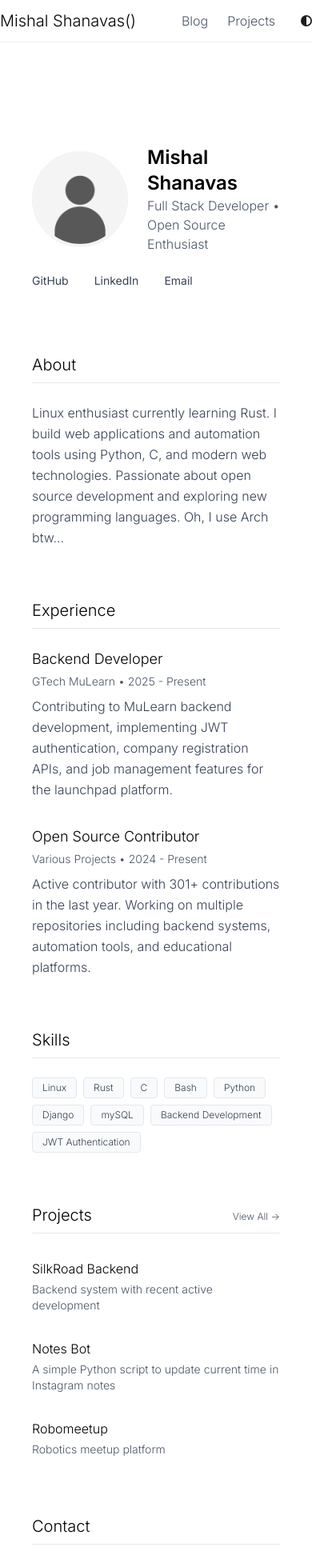
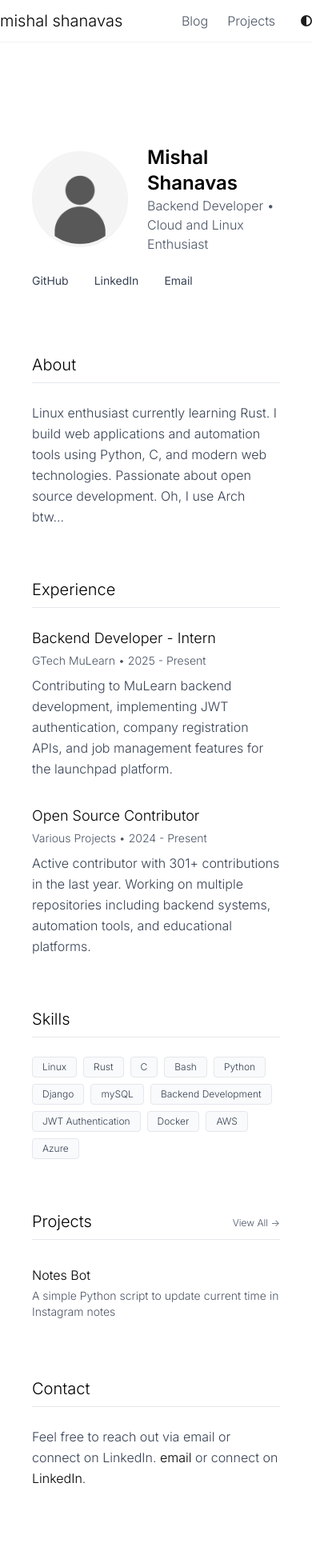
Before and after one commit to mishalshanavas/my-portfolio, a Next.js app: page / in a window 390 px wide. Shown: the top 1959 px of the page at 80% size. Built offline with nearby package versions, Linux system fonts and the light colour scheme.

Commit message:
Update metadata and enhance project display; refactor code structure and improve styling

```diff
--- a/app/lib/config.ts
+++ b/app/lib/config.ts
@@ -1,10 +1,10 @@
 export const metaData = {
   baseUrl: "http://localhost:3000/",
-  title: "Mishal Shanavas()",
+  title: "mishal shanavas",
   name: "Mishal Shanavas",
   ogImage: "/opengraph-image.png",
   description:
-    "Linux enthusiast and developer currently learning Rust. Personal portfolio website built with Next.js, TypeScript, and Tailwind CSS, showcasing projects, skills, and experiences in a modern and responsive design.",
+    "Linux enthusiast and developer currently learning Rust. Passionate about Cloud Computing, Open Source, and Web Development. I build web applications and automation tools using Python, C, and modern web technologies."
 };
 
 export const socialLinks = {
@@ -12,26 +12,35 @@ export const socialLinks = {
   github: "https://github.com/mishalshanavas",
   instagram: "https://www.instagram.com/mishal_shanavas/",
   linkedin: "https://www.linkedin.com/in/mishalshanavas",
-  email: "mailto:mishalshanavas@yahoo.com",
+  email: "mailto:mishalshanavas@yahoo.com"
 };
 
-export const aboutMe = `Linux enthusiast currently learning Rust. I build web applications and automation tools using Python, C, and modern web technologies. Passionate about open source development and exploring new programming languages. Oh, I use Arch btw...`;
+export const hero = {
+  name: metaData.name,
+  title: "Backend Developer • Cloud and Linux Enthusiast",
+  image: "/profile.png",
+};
+export const contact = {
+  text: "Feel free to reach out via email or connect on LinkedIn.",
+};
+
+export const aboutMe = `Linux enthusiast currently learning Rust. I build web applications and automation tools using Python, C, and modern web technologies. Passionate about open source development.  Oh, I use Arch btw...`;
 
 export const experiences = [
   {
-    role: "Backend Developer",
+    role: "Backend Developer - Intern",
     company: "GTech MuLearn",
     period: "2025 - Present",
     description:
-      "Contributing to MuLearn backend development, implementing JWT authentication, company registration APIs, and job management features for the launchpad platform.",
+      "Contributing to MuLearn backend development, implementing JWT authentication, company registration APIs, and job management features for the launchpad platform."
   },
   {
     role: "Open Source Contributor",
     company: "Various Projects",
     period: "2024 - Present",
     description:
-      "Active contributor with 301+ contributions in the last year. Working on multiple repositories including backend systems, automation tools, and educational platforms.",
-  },
+      "Active contributor with 301+ contributions in the last year. Working on multiple repositories including backend systems, automation tools, and educational platforms."
+  }
 ];
 
 export const skills = [
@@ -44,45 +53,31 @@ export const skills = [
   "mySQL",
   "Backend Development",
   "JWT Authentication",
+  "Docker",
+  "AWS",
+  "Azure",
 ];
 
 export const projects = [
   {
-    name: "SilkRoad Backend",
-    url: "https://github.com/mishalshanavas/silkRoad-backend",
-    description: "Backend system with recent active development",
-    featured: true,
-  },
-  {
     name: "Notes Bot",
     url: "https://github.com/mishalshanavas/notes-bot",
     description: "A simple Python script to update current time in Instagram notes",
+    image: "https://github.com/mishalshanavas/notes-bot/assets/70484516/cdd408dd-fae2-43e5-aa51-b6f61c8c0ffa",
+    imageAlignment: "object-left",
     featured: true,
-  },
-  {
-    name: "Robomeetup",
-    url: "https://github.com/mishalshanavas/Robomeetup",
-    description: "Robotics meetup platform",
-    featured: true,
+    tech: ["Python"],
   },
   {
     name: "Instagram DP",
     url: "https://github.com/mishalshanavas/Instagram-dp",
     description: "Instagram profile picture related tool",
+    image: "https://github.com/user-attachments/assets/83b23108-116a-4a98-9d53-658ad9dec2a6",
     featured: false,
-  },
-  {
-    name: "Snapscore Bot",
-    url: "https://github.com/mishalshanavas/snapscore-bot",
-    description: "Automated Snapchat score tracking bot",
-    featured: false,
-  },
-  {
-    name: "DSA Lab",
-    url: "https://github.com/mishalshanavas/DSA-Lab",
-    description: "Data Structures and Algorithms practice repository in C",
-    featured: false,
+    imageAlignment: "object-left",
+    tech: ["Python"],
   },
 ];
 
+
 export const topProjects = projects.filter((p) => p.featured);
--- a/app/page.tsx
+++ b/app/page.tsx
@@ -1,6 +1,6 @@
 import Image from "next/image";
 import Link from "next/link";
-import { socialLinks, experiences, aboutMe, skills, topProjects } from "./lib/config";
+import { hero, socialLinks, experiences, aboutMe, skills, topProjects, contact } from "./lib/config";
 
 export default function Page() {
   return (
@@ -11,7 +11,7 @@ export default function Page() {
         <section className="flex flex-col items-start justify-center mb-20">
           <div className="flex items-center gap-6 mb-6 justify-start">
             <Image
-              src="/profile.png"
+              src={hero.image}
               alt="Profile photo"
               className="rounded-full border-4 border-gray-100 dark:border-gray-800 grayscale hover:grayscale-0 transition-all duration-300"
               unoptimized
@@ -21,10 +21,10 @@ export default function Page() {
             />
             <div className="flex flex-col">
               <h1 className="text-2xl md:text-3xl font-semibold text-black dark:text-white">
-                Mishal Shanavas
+                {hero.name}
               </h1>
               <p className="text-base text-gray-600 dark:text-gray-400 font-light">
-                Full Stack Developer • Open Source Enthusiast
+                {hero.title}
               </p>
             </div>
           </div>
@@ -142,7 +142,7 @@ export default function Page() {
             Contact
           </h2>
           <p className="text-gray-700 dark:text-gray-300 font-light leading-relaxed">
-            Feel free to reach out via{" "}
+            {contact.text}{" "}
             <a
               href={socialLinks.email}
               className="text-black dark:text-white border-b border-transparent hover:border-gray-300 dark:hover:border-gray-600 transition-colors"
--- a/app/projects/page.tsx
+++ b/app/projects/page.tsx
@@ -1,4 +1,5 @@
 import Link from "next/link";
+import Image from "next/image";
 import type { Metadata } from "next";
 import { projects } from "../lib/config";
 
@@ -11,20 +12,43 @@ export default function Projects() {
   return (
     <section>
       <h1 className="mb-8 text-2xl font-medium">Projects</h1>
-      <div>
+      <div className="grid gap-6 md:grid-cols-2">
         {projects.map((project, index) => (
           <Link
             key={index}
             href={project.url}
-            className="flex flex-col space-y-1 mb-5 transition-opacity duration-200 hover:opacity-80"
+            className="group block overflow-hidden rounded-lg border border-neutral-200 dark:border-neutral-800 transition-all duration-200 hover:border-neutral-300 dark:hover:border-neutral-700 hover:shadow-md"
             target="_blank"
             rel="noopener noreferrer"
           >
-            <div className="w-full flex flex-col sm:flex-row justify-between items-start sm:items-center space-y-1 sm:space-y-0 sm:space-x-2">
-              <h2 className="text-black dark:text-white">{project.name}</h2>
-              <p className="text-neutral-600 dark:text-neutral-400">
+            <div className="aspect-video relative overflow-hidden">
+              <Image
+                src={project.image}
+                alt={`${project.name} preview`}
+                fill
+                className={`object-cover ${project.imageAlignment} transition-transform duration-200 group-hover:scale-105`}
+                sizes="(max-width: 768px) 100vw, 50vw"
+              />
+            </div>
+            <div className="p-4">
+              <h2 className="text-lg font-medium text-black dark:text-white mb-2">
+                {project.name}
+              </h2>
+              <p className="text-neutral-600 dark:text-neutral-400 text-sm mb-2">
                 {project.description}
               </p>
+              {project.tech && (
+                <div className="flex flex-wrap gap-2">
+                  {project.tech.map((tech: string, i: number) => (
+                    <span
+                      key={i}
+                      className="px-2 py-1 text-xs bg-neutral-200 dark:bg-neutral-700 rounded"
+                    >
+                      {tech}
+                    </span>
+                  ))}
+                </div>
+              )}
             </div>
           </Link>
         ))}
--- a/next.config.ts
+++ b/next.config.ts
@@ -1,8 +1,10 @@
-
 import type { NextConfig } from "next";
 
 const nextConfig: NextConfig = {
   reactStrictMode: true,
+  images: {
+    domains: ["picsum.photos", "github.com"],
+  },
   async rewrites() {
     return [
       {
```
